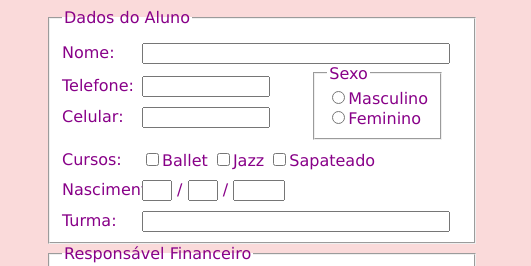
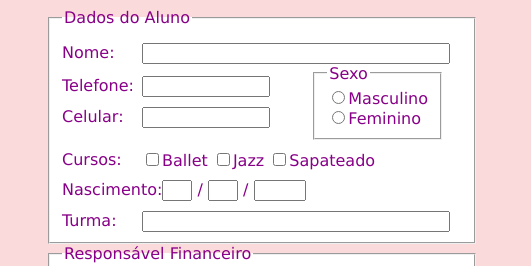
Before and after one commit to vitorfox/AD1WEB, a plain HTML site: page matricula.html in a window 1280 px wide. Shown: the top 266 px of the page, 252-783 px from the left. Drawn offline with Linux system fonts and the light colour scheme.

Commit message:
Fix css for matricula label

```diff
--- a/css/site.css
+++ b/css/site.css
@@ -71,6 +71,7 @@ li.toppad {padding-top: 15px;}
 .matricula input.pequeno {width:44px;}
 .matricula input.menor {width:22px;}
 .matricula label.direita {width:22px;}
+
 .matricula label {display: block; float: left;width: 80px}
 .matricula div.linha2 {
 	width: 380px;
@@ -80,7 +81,7 @@ li.toppad {padding-top: 15px;}
 .child {
 	display: table-cell; vertical-align: middle; width: auto; position: static;
 }
-
+.matricula div.linha label { display: inline-table;}
 .matricula div.linha { margin-top: 10px;}
 .matricula input[type="radio"] {vertical-align: baseline;}
 .matricula input {}
```
